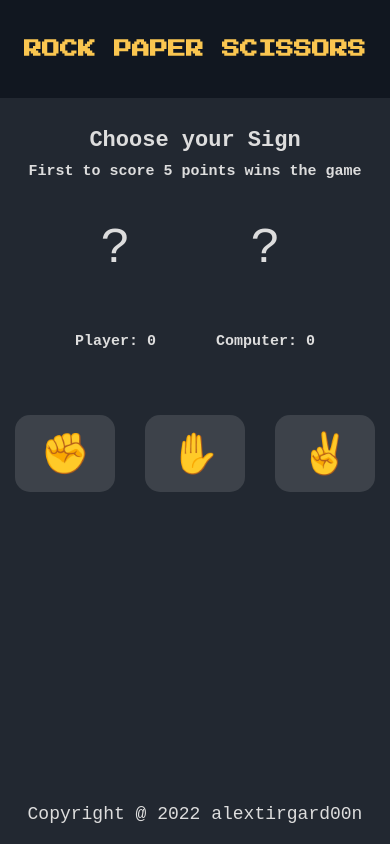
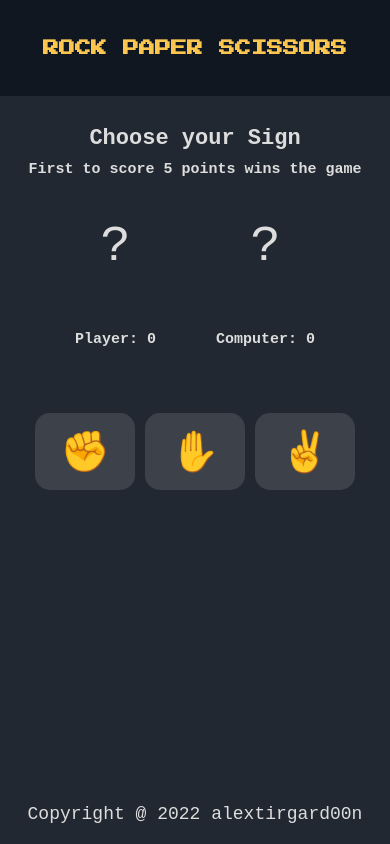
Before and after one commit to alextirgard00n/rock-paper-scissors, a plain HTML site: page index.html in a window 390 px wide. Drawn offline with Linux system fonts and the light colour scheme.

Commit message:
updated title css

```diff
--- a/style.css
+++ b/style.css
@@ -94,9 +94,10 @@ h1 {
     font-size: 18px;
 }
 
+
 @media (max-width: 600px) {
     h1 {
-        font-size: 18px;
+        font-size: 16px;
     }
 
     h2 {
@@ -116,7 +117,7 @@ h1 {
     }
 
     .buttonsContainer {
-        gap: 30px;
+        gap: 10px;
     }
 
     #btn {
```
